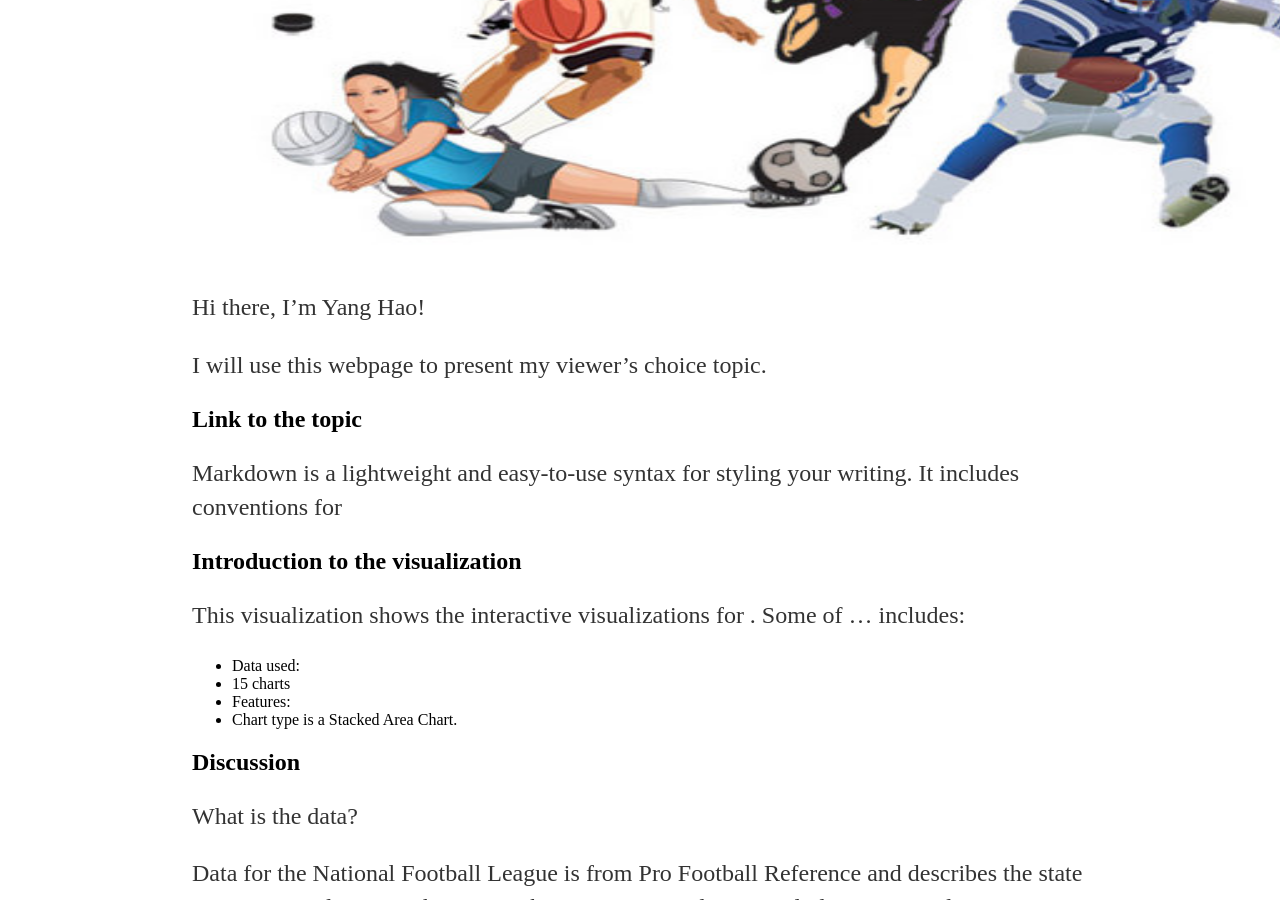
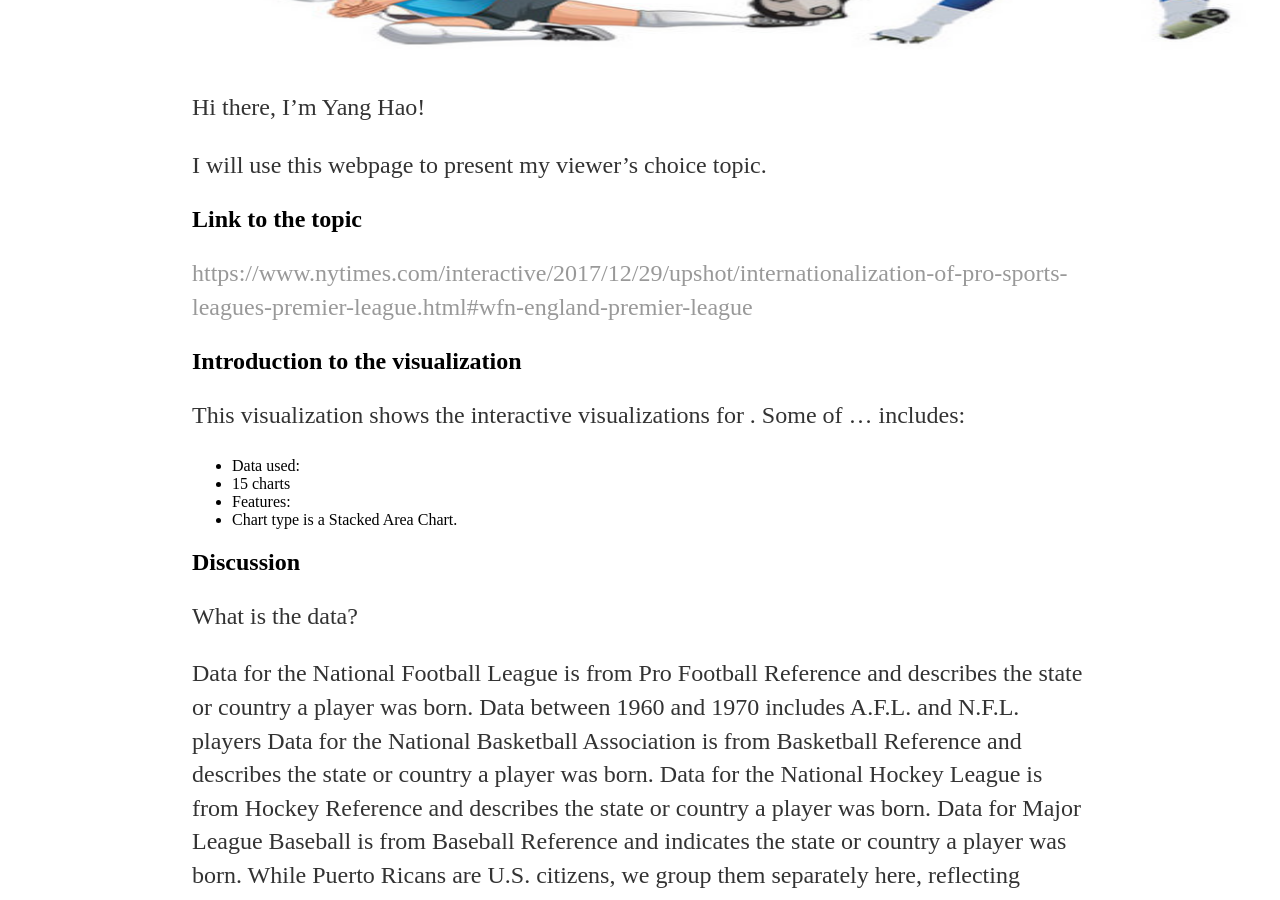
Before and after one commit to mimiyang/mimiyang.github.io, a Jekyll site: the page built from index.md, in a window 1280 px wide and 900 px high, scrolled down 550 px. Built offline with Jekyll 4.4.1, drawn with Linux system fonts in a browser that asks for light colours; our own code applies the rules of GitHub Pages for plain Markdown files.

Commit message:
change index.md

```diff
--- a/index.md
+++ b/index.md
@@ -1,5 +1,5 @@
 # Where Athletes in the Premier League, the N.B.A and Other Sports Leagues Come From, in 15 Charts
-<img src="athletic.jpg" width="1200" height="500">
+<img src="athletic.jpg" width="1200" height="300">
 
 
 Hi there, I'm Yang Hao!
@@ -8,7 +8,7 @@ I will use this webpage to present my viewer's choice topic.
 
 ## Link to the topic
 
-Markdown is a lightweight and easy-to-use syntax for styling your writing. It includes conventions for
+[https://www.nytimes.com/interactive/2017/12/29/upshot/internationalization-of-pro-sports-leagues-premier-league.html#wfn-england-premier-league](https://www.nytimes.com/interactive/2017/12/29/upshot/internationalization-of-pro-sports-leagues-premier-league.html#wfn-england-premier-league)
 
 ## Introduction to the visualization
 
```
